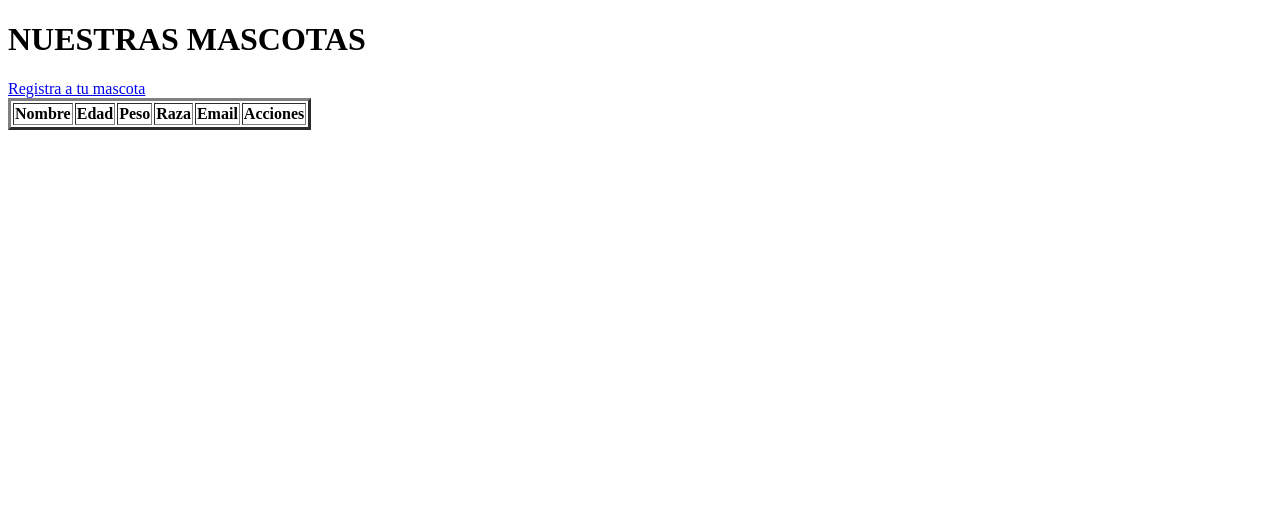
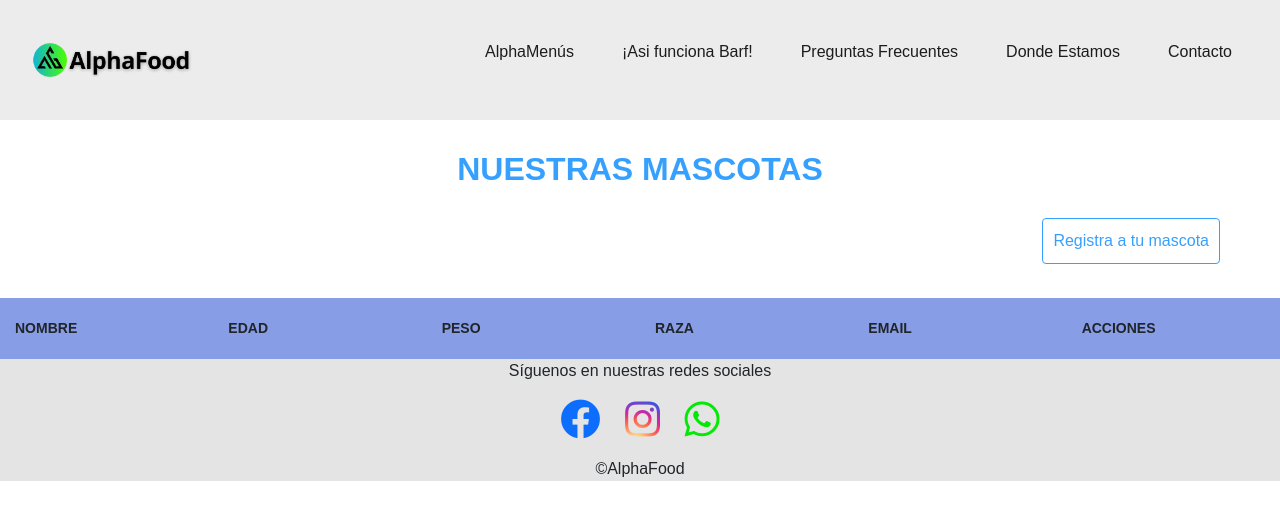
Before and after one commit to natimmansilla/AlphaFood, a Django app: page /mascotas/ in a window 1280 px wide. Shown: the top 520 px of the page. Run offline with Django 4.2, Linux system fonts and the light colour scheme; lists and menus that the app fills with data are empty.

Commit message:
add css in mascotas.app

```diff
--- /dev/null
+++ b/mascotas_app/static/mascotas/css/styles2.css
@@ -0,0 +1,197 @@
+* {
+    margin: 0;
+    padding: 0;
+    box-sizing: border-box;
+    font-family: sans-serif;
+    scroll-behavior: smooth;
+}
+
+h2 {
+    color: #36A0FF;
+    font-weight: bold;
+    padding-top: 20px;
+    text-align: center;
+    margin: 10px;
+}
+
+h3{
+    color: #58ff36d5;
+    font-weight: bold;
+    padding-top: 20px;
+    text-align: center;
+    margin: 10px;
+}
+
+/* PC */
+/* HEADER Navbar*/
+header {
+    display: flex;
+    align-items: center;
+    justify-content: space-between;
+    padding: 2rem;
+    background-color: #ececec;
+}
+
+.logo {
+    max-width: 10rem;
+}
+
+.nav-list {
+    list-style-type: none;
+    display: flex;
+    gap: 1rem;
+}
+
+.nav-list li a {
+    text-decoration: none;
+    color: #1c1c1c;
+}
+
+.abrir-menu,
+.cerrar-menu {
+    display: none;
+}
+
+/* Boton lista de mascotas */
+.boton_ListaMascotas{
+    text-decoration: none;
+    display: inline-block;
+    padding: 10px;
+    margin-top: 10px;
+    color:#36A0FF;
+    border: 1px solid #36A0FF;
+    border-radius: 4px;
+    transition: all 400ms ease;
+}
+
+.boton_ListaMascotas:hover{
+    background: #36A0FF;
+    color:#fff
+}
+
+.contenedor_lista_mascotas{
+    display: flex;
+    justify-content: right;
+    align-items: center;
+    padding: 10px;
+    margin-right: 50px;
+}
+
+/* Tabla de listado de mascotas */
+table {
+    width: 100%;
+    border-collapse: collapse;
+    font-size: 14px;
+    table-layout: fixed;
+}
+
+thead{
+    background: rgba(73, 107, 218, 0.658);
+}
+
+th{
+    padding: 20px 15px;
+    font-weight: 700;
+    text-transform: uppercase;
+}
+
+td{
+    padding: 15px;
+    border-bottom: solid 1px rgba(15, 133, 211, 0.534)
+}
+
+tbody tr:hover {
+    background: rgba(0, 0, 0, 0.137);
+}
+
+
+/* FOOTER */
+.footer {
+    background-color: #1c1c1c1e;
+}
+
+.pie {
+    text-align: center;
+}
+
+/* Estilos para los íconos de redes sociales */
+.social-icons {
+    list-style: none;
+    padding: 0;
+}
+
+.social-icons li {
+    display: inline;
+    margin: 0 10px;
+}
+
+.iconos {
+    font-size: 40px;
+}
+
+.fa-whatsapp {
+    color: rgb(3, 233, 3);
+}
+
+.fa-instagram {
+    background: radial-gradient(circle at 30% 107%, #fdf497 0%, #fdf497 5%, #fd5949 45%, #d6249f 60%, #285AEB 90%);
+    -webkit-background-clip: text;
+    background-clip: text;
+    -webkit-text-fill-color: transparent;
+    font-size: 40px;
+}
+
+
+
+/* MOBILE AND TABLET */
+@media screen and (max-width: 725px) {
+
+    /* HEADER : Navbar */
+    .abrir-menu,
+    .cerrar-menu {
+        display: block;
+        border: 0;
+        font-size: 1.25rem;
+        background-color: transparent;
+        cursor: pointer;
+    }
+
+    .abrir-menu {
+        color: #1c1c1c;
+    }
+
+    .cerrar-menu {
+        color: #ececec;
+    }
+
+    .nav {
+        opacity: 0;
+        visibility: hidden;
+        display: flex;
+        flex-direction: column;
+        align-items: end;
+        gap: 1rem;
+        position: absolute;
+        top: 0;
+        right: 0;
+        bottom: 0;
+        background-color: #1c1c1c;
+        padding: 2rem;
+        box-shadow: 0 0 0 100vmax rgba(0, 0, 0, .5);
+        z-index: 1;
+    }
+
+    .nav.visible {
+        opacity: 1;
+        visibility: visible;
+    }
+
+    .nav-list {
+        flex-direction: column;
+        align-items: end;
+    }
+
+    .nav-list li a {
+        color: #ecececec;
+    }
+}
--- a/mascotas_app/templates/base.html
+++ b/mascotas_app/templates/base.html
@@ -4,13 +4,59 @@
 <head>
     <meta charset="UTF-8">
     <meta name="viewport" content="width=device-width, initial-scale=1.0">
+    <link rel="preconnect" href="https://fonts.googleapis.com">
+    <link rel="preconnect" href="https://fonts.gstatic.com" crossorigin>
+    <link href="https://fonts.googleapis.com/css2?family=Roboto:wght@400;700&display=swap" rel="stylesheet">
+    <link rel="stylesheet" href="https://cdn.jsdelivr.net/npm/bootstrap-icons@1.11.1/font/bootstrap-icons.css">
+    <link rel="stylesheet" href="https://cdnjs.cloudflare.com/ajax/libs/font-awesome/5.15.3/css/all.min.css">
+    <link rel="stylesheet" href="https://cdn.jsdelivr.net/npm/bootstrap-icons@1.10.3/font/bootstrap-icons.css">
+    <link href="https://cdn.jsdelivr.net/npm/bootstrap@5.3.2/dist/css/bootstrap.min.css" rel="stylesheet"
+        integrity="sha384-T3c6CoIi6uLrA9TneNEoa7RxnatzjcDSCmG1MXxSR1GAsXEV/Dwwykc2MPK8M2HN" crossorigin="anonymous">
+
+    <link rel="stylesheet" href="{% static './mascotas/css/styles2.css'%}">
+    <link rel="icon" href="{% static './mascotas/img/icono.ico'%}">
+
     <title>{% block titulo %} {% endblock %}</title>
 </head>
+
 <body>
+    <header>
+        <img class="logo" src="{% static './img/0.0_logo.png'%}" alt="0.0_logo">
+        <button class="abrir-menu" id="abrir"><i class="bi bi-list"></i></button>
+
+        <nav class="nav" id="nav">
+            <button class="cerrar-menu" id="cerrar"><i class="bi bi-x"></i></button>
+            <ul class="nav-list">
+
+                <li><a href="#menus" class="nav-link">AlphaMenús</a></li>
+                <li><a href="#instrucciones" class="nav-link">¡Asi funciona Barf!</a></li>
+                <li><a href="#preguntas" class="nav-link">Preguntas Frecuentes</a></li>
+                <li><a href="#dondeEstamos" class="nav-link">Donde Estamos</a></li>
+                <li><a href="#contacto" class="nav-link">Contacto</a></li>
+            </ul>
+        </nav>
+
+    </header>
+
+
+    <! - Contenedor de contenido que cambia en los demas html (index, registrar, editar) -->
     <div class="contenedor">
         {% block contenido %}  {% endblock %}
     </div>
 
 
+    <footer class="pie">
+        <div class="footer">
+            <p>Síguenos en nuestras redes sociales</p>
+            <ul class="social-icons">
+                <li><a href="https://es-la.facebook.com" target="_blank"><i class="fab fa-facebook iconos"></i></a></li>
+                <li><a href="https://www.instagram.com" target="_blank"><i class="fab fa-instagram iconos"></i></a></li>
+                <li><a href="https://web.whatsapp.com" target="_blank"><i class="fab fa-whatsapp iconos"></i></a></li>
+            </ul>
+            <p class="container">&copy;AlphaFood</p>
+        </div>
+    </footer>
+    <script src="{% static './js/main.js'%}"></script>
 </body>
+
 </html>
--- a/mascotas_app/templates/mascotas/editar.html
+++ b/mascotas_app/templates/mascotas/editar.html
@@ -3,7 +3,7 @@
 {% block titulo %} Actualizar Datos de tu mascota {% endblock %}
 
 {% block contenido %}
-<h1>ACTUALIZAR DATOS DE TU MASCOTA</h1>
+<h2>ACTUALIZAR DATOS DE TU MASCOTA</h2>
 
 {% include 'mascotas/form.html' %}
 
--- a/mascotas_app/templates/mascotas/index.html
+++ b/mascotas_app/templates/mascotas/index.html
@@ -1,12 +1,15 @@
 {% extends "base.html" %}
 
-{% block titulo %} Lista de mascotas {% endblock %}
+{% block titulo %} AlphaFood | Lista de Mascotas {% endblock %}
 
 {% block contenido %}
-<h1>NUESTRAS MASCOTAS</h1>
-<a href="{% url 'mascotas_app:registrar' %}" id="registrarMascota">Registra a tu mascota</a>
+<h2>NUESTRAS MASCOTAS</h2>
+<div class="contenedor_lista_mascotas">
+    <a class="boton_ListaMascotas"href="{% url 'mascotas_app:registrar' %}" id="registrarMascota">Registra a tu mascota</a>
+</div>
+
 <br >
-<table border="3">
+<table>
     <thead>
         <tr>
             <th>Nombre</th>
@@ -31,13 +34,11 @@
                     <a href="#'''{% url 'mascotas_app:eliminar' mascota.id %}'''id="eliminarMascota{{ mascota.id }}">Eliminar</a>
                 </td>
         {% endfor %}
+
     </tbody>
 </table>
 
 </body>
 </html>
 
-
-
-
 {% endblock %}
--- a/mascotas_app/templates/mascotas/registrar.html
+++ b/mascotas_app/templates/mascotas/registrar.html
@@ -1,9 +1,9 @@
 {% extends "base.html" %}
 
-{% block titulo %} Registra a tu mascota {% endblock %}
+{% block titulo %} AlphaFood | Registra tu mascota {% endblock %}
 
 {% block contenido %}
-<h1>REGISTRA A TU MASCOTA</h1>
+<h2>REGISTRA A TU MASCOTA</h2>
 <h3>Datos de tu mascota</h3>
 {% include 'mascotas/form.html' %}
 
```
Also changed, not shown: mascotas_app/static/mascotas/css/style.css (+8 -0 lines), mascotas_app/static/mascotas/img/icono.ico (added).
